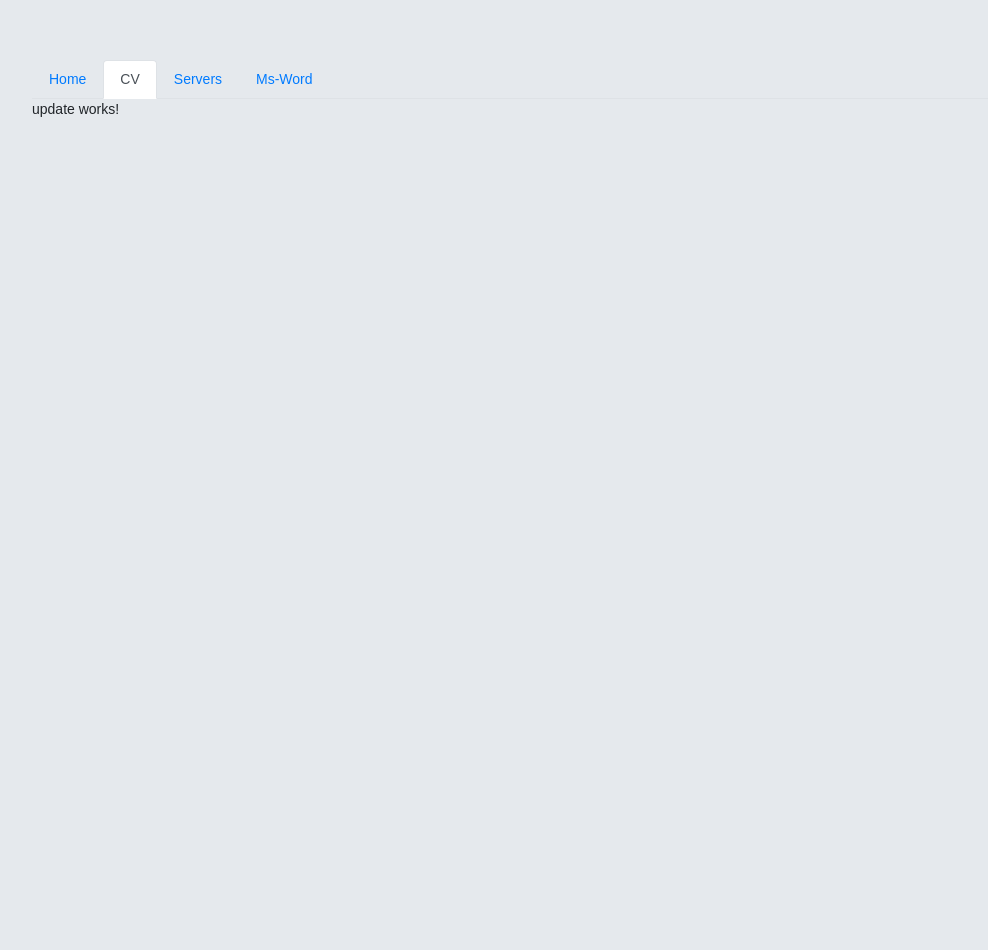
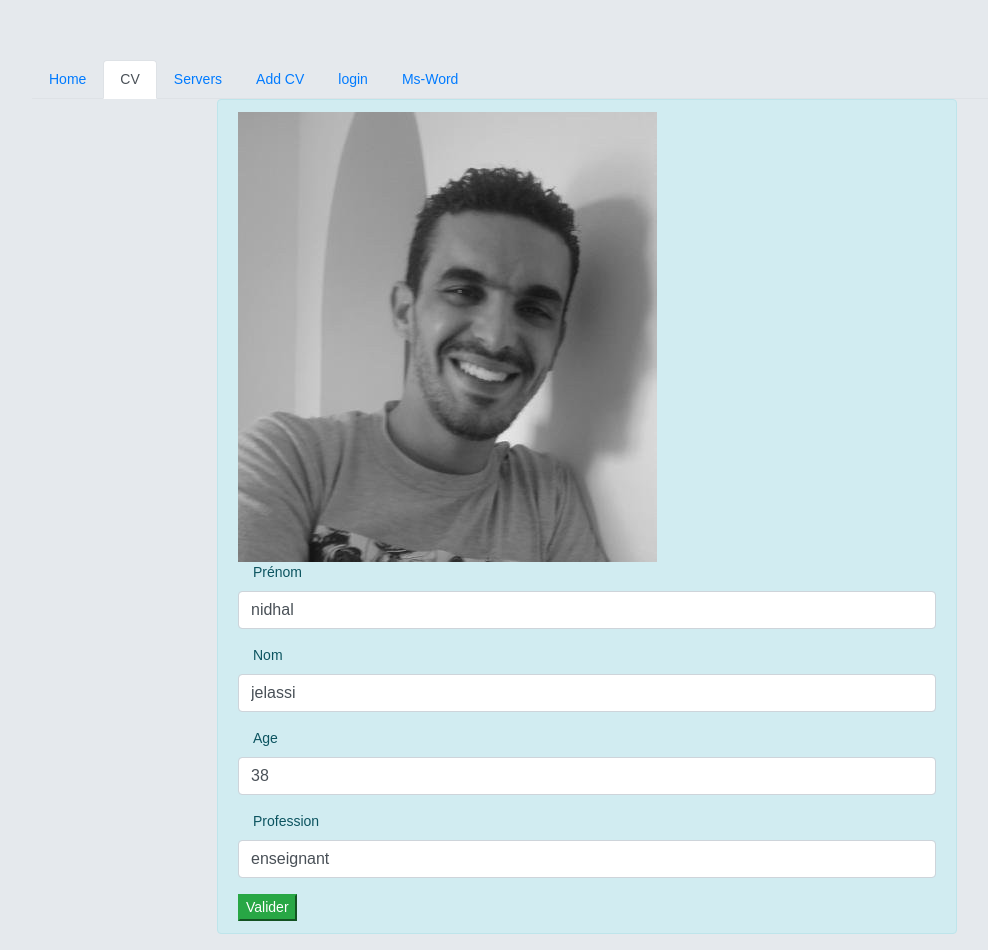
Before and after one commit to n2sy/softway-21, an Angular app: page /cv/edit/1 in a window 1280 px wide. Shown: the whole page, without its empty margins (53-1041 px from the left). Before the commit the page ends 800 px from the top, so only its background shows below. Built offline with nearby package versions, Linux system fonts and the light colour scheme.

Commit message:
add add and update

```diff
--- a/src/app/add/add.component.html
+++ b/src/app/add/add.component.html
@@ -1 +1,22 @@
-<p>Ajout d'une personne</p>
+<div class="container" >
+    <form #f="ngForm" (ngSubmit)="addNewPerson(f.value)">
+      <label for="nom">Nom</label>
+      <input ngModel required type="text" class="form-control" id="nom" name="nom">
+
+      <label for="prenom">Prénom</label>
+      <input ngModel required type="text" class="form-control" id="prenom" name="prenom">
+
+      <label for="age">Age</label>
+      <input ngModel required type="number" class="form-control" id="age" name="age">
+
+      <label for="profession">Profession</label>
+      <input ngModel  required type="text" class="form-control" id="profession" name="profession">
+
+      <label for="path">Url de l'avatar</label>
+      <input ngModel type="text" class="form-control" id="path" name="avatar">
+
+      <button class="btn btn-primary">
+        Ajouter CV
+      </button>
+    </form>
+    </div>
--- a/src/app/add/add.component.ts
+++ b/src/app/add/add.component.ts
@@ -1,4 +1,6 @@
 import { Component, OnInit } from '@angular/core';
+import { Router } from '@angular/router';
+import { ListPersonsService } from '../services/list-persons.service';
 
 @Component({
   selector: 'app-add',
@@ -7,9 +9,17 @@ import { Component, OnInit } from '@angular/core';
 })
 export class AddComponent implements OnInit {
 
-  constructor() { }
+  constructor(private persService : ListPersonsService,
+    private router : Router) { }
 
   ngOnInit(): void {
   }
 
+  addNewPerson(newPers) {
+    this.persService.addPerson(newPers);
+    this.router.navigateByUrl('/cv');
+
+
+  }
+
 }
--- a/src/app/app.module.ts
+++ b/src/app/app.module.ts
@@ -27,6 +27,7 @@ import { InfosComponent } from './infos/infos.component';
 import { NotFoundComponent } from './not-found/not-found.component';
 import { SubServersModule } from './sub-servers/sub-servers.module';
 import { LoginComponent } from './login/login.component';
+
 
 
 @NgModule({
--- a/src/app/cv/cv.component.ts
+++ b/src/app/cv/cv.component.ts
@@ -22,9 +22,7 @@ export class CvComponent implements OnInit {
     this.persSelected = p;
   }
 
-  addNewPerson() {
-    this.persService.addPerson();
-  }
+
 
   showList() {
     console.log(this.persService.getListPersonnes());
--- a/src/app/infos/infos.component.html
+++ b/src/app/infos/infos.component.html
@@ -38,10 +38,10 @@
                </tbody>
              </table>
              <div class="d-flex justify-content-center">
-               <button class="btn btn-danger">
+               <button (click)="deletePerson()" class="btn btn-danger">
                  Delete
                </button>
-               <button class="btn btn-primary" >
+               <button (click)="updateThisPerson()" class="btn btn-primary" >
                  Update
                </button>
              </div>
--- a/src/app/infos/infos.component.ts
+++ b/src/app/infos/infos.component.ts
@@ -1,5 +1,5 @@
 import { Component, OnInit } from '@angular/core';
-import { ActivatedRoute, ParamMap } from '@angular/router';
+import { ActivatedRoute, ParamMap, Router } from '@angular/router';
 import { Personne } from '../models/personne';
 import { ListPersonsService } from '../services/list-persons.service';
 
@@ -11,6 +11,7 @@ import { ListPersonsService } from '../services/list-persons.service';
 export class InfosComponent implements OnInit {
   pers : Personne;
   constructor(private activatedRoute : ActivatedRoute,
+    private router: Router,
     private persServ : ListPersonsService) { }
 
   ngOnInit(): void {
@@ -24,4 +25,18 @@ export class InfosComponent implements OnInit {
     )
   }
 
+  deletePerson() {
+    if(confirm('Etes-vous sur de vouloir supprimer cette personne ? '))
+      {
+        this.persServ.deletePerson(this.pers);
+        this.router.navigateByUrl('/cv');
+      }
+
+
+  }
+
+  updateThisPerson() {
+    this.router.navigate(['/cv', 'edit', this.pers.id])
+  }
+
 }
--- a/src/app/liste/liste.component.ts
+++ b/src/app/liste/liste.component.ts
@@ -5,8 +5,7 @@ import { ListPersonsService } from '../services/list-persons.service';
 @Component({
   selector: 'app-liste',
   templateUrl: './liste.component.html',
-  styleUrls: ['./liste.component.css'],
-  providers: [ListPersonsService]
+  styleUrls: ['./liste.component.css']
 })
 export class ListeComponent implements OnInit {
   lstPersonne : Personne[] = [];
--- a/src/app/navbar/navbar.component.html
+++ b/src/app/navbar/navbar.component.html
@@ -9,6 +9,12 @@
       <a class="nav-link" [routerLink]="['servers']" routerLinkActive="active">Servers</a>
     </li>
     <li class="nav-item">
+      <a class="nav-link" [routerLink]="['cv/add']" routerLinkActive="active">Add CV</a>
+    </li>
+    <li class="nav-item">
+      <a class="nav-link" [routerLink]="['login']" routerLinkActive="active">login</a>
+    </li>
+    <li class="nav-item">
       <a class="nav-link" [routerLink]="['ms-word']" routerLinkActive="active">Ms-Word</a>
     </li>
   </ul>
--- a/src/app/services/list-persons.service.ts
+++ b/src/app/services/list-persons.service.ts
@@ -17,13 +17,22 @@ export class ListPersonsService {
     return this.listePersonne;
   }
 
-  addPerson() {
-    this.listePersonne.push(
-      new Personne(3, "New", "Person", 55, "tehcnicien", "homer.jpg")
-    )
+  addPerson(newP) {
+    newP.id = this.listePersonne.length + 2;
+    this.listePersonne.push(newP);
   }
 
   getPersonById(id) {
     return this.listePersonne.find(p => p.id == id)
   }
+
+  deletePerson(p) {
+    let i = this.listePersonne.indexOf(p)
+    this.listePersonne.splice(i, 1);
+  }
+
+  updatePerson(p) {
+    let i = this.listePersonne.indexOf(p);
+    this.listePersonne[i] = p;
+  }
 }
--- a/src/app/update/update.component.html
+++ b/src/app/update/update.component.html
@@ -1 +1,28 @@
-<p>update works!</p>
+
+<div class="container alert alert-info col-md-8">
+    <form #f="ngForm" (ngSubmit)="updatePerson()" class="well form-horizontal">
+                 <div class="profile-userpic">
+                     <img src="../../assets/{{pers.avatar}}" class="img-responsive" alt="">
+                   </div>
+                <fieldset>
+                   <div class="form-group">
+                      <label class="col-md-4 control-label">Prénom</label>
+                      <input [(ngModel)]="pers.prenom" class="form-control" required="true" type="text" name="prenom"></div>
+
+                   <div class="form-group">
+                      <label class="col-md-4 control-label">Nom</label>
+                      <input [(ngModel)]="pers.nom" class="form-control" required="true" type="text" name="nom"></div>
+
+                   <div class="form-group">
+                      <label class="col-md-4 control-label">Age</label>
+                      <input [(ngModel)]="pers.age" class="form-control" required="true" type="text" name="age"></div>
+
+
+                   <div class="form-group">
+                      <label class="col-md-4 control-label">Profession</label>
+                      <input [(ngModel)]="pers.profession" class="form-control" type="text" name="profession"></div>
+
+                   </fieldset>
+           <button class="btn-success">Valider</button>
+   </form>
+  </div>
--- a/src/app/update/update.component.ts
+++ b/src/app/update/update.component.ts
@@ -1,4 +1,7 @@
 import { Component, OnInit } from '@angular/core';
+import { ActivatedRoute, Router } from '@angular/router';
+import { Personne } from '../models/personne';
+import { ListPersonsService } from '../services/list-persons.service';
 
 @Component({
   selector: 'app-update',
@@ -6,10 +9,22 @@ import { Component, OnInit } from '@angular/core';
   styleUrls: ['./update.component.css']
 })
 export class UpdateComponent implements OnInit {
-
-  constructor() { }
+  pers: Personne;
+  constructor(private activatedRoute : ActivatedRoute,
+    private router: Router,
+    private persServ : ListPersonsService) { }
 
   ngOnInit(): void {
+    this.activatedRoute.paramMap.subscribe(
+      (p) => {
+        this.pers = this.persServ.getPersonById(p.get('id'))
+      }
+    )
+  }
+
+  updatePerson() {
+    this.persServ.updatePerson(this.pers);
+    this.router.navigate(['/cv']);
   }
 
 }
```
